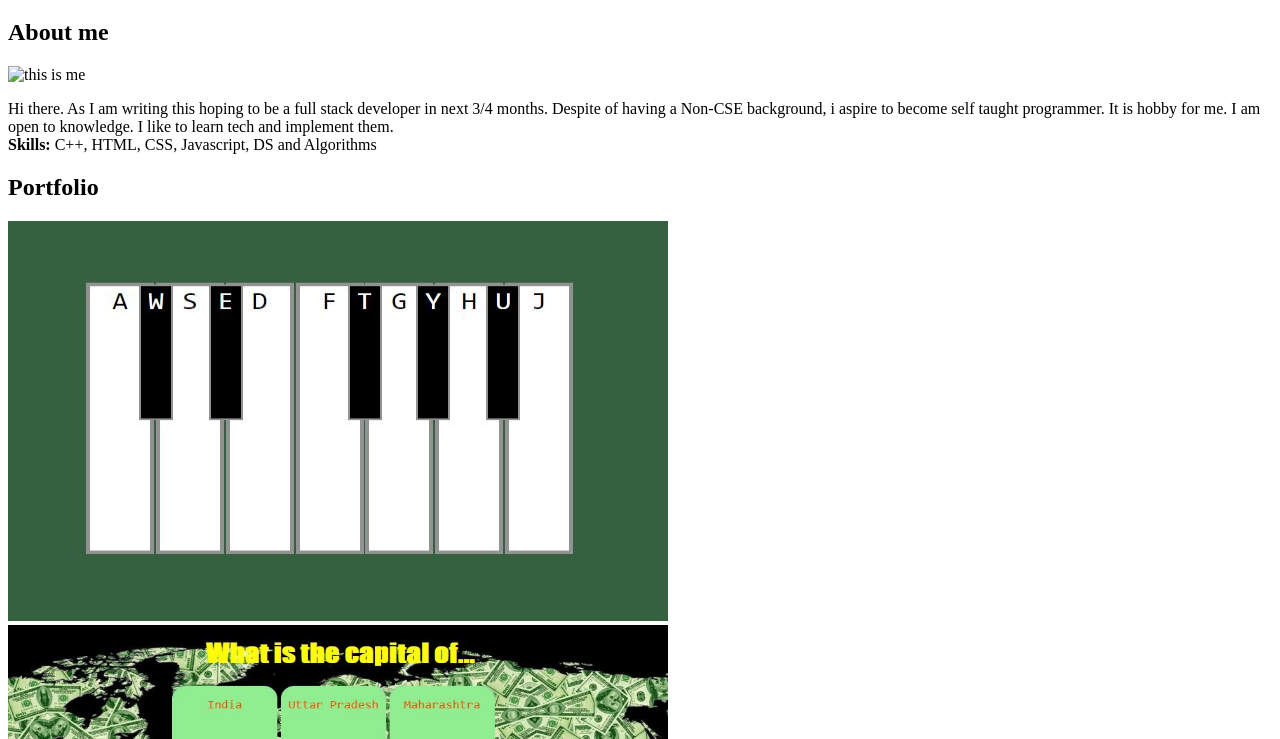
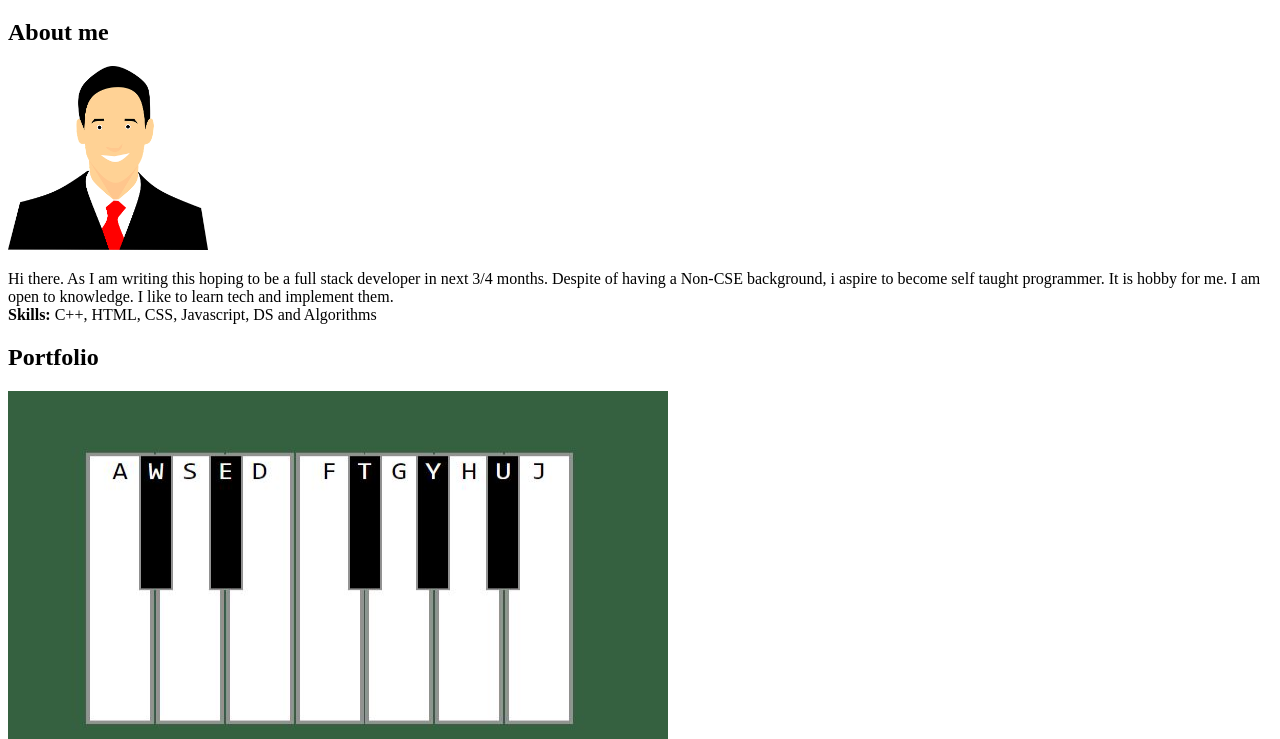
Before and after one commit to Abhi-i/Flashcard, a plain HTML site: page index.html in a window 1280 px wide. Shown: the part 61-800 px from the top of the page. Drawn offline with Linux system fonts and the light colour scheme.

Commit message:
Update index.html

```diff
--- a/index.html
+++ b/index.html
@@ -7,7 +7,7 @@
 <body>
 <h1>Abhinav Verma, Front-end developer</h1>
 <h2 id="about">About me</h2>
-<img src="IMG20191215124334.jpg" alt="this is me" width="200px">
+<img src="IMG20191215124334.png" alt="this is me" width="200px">
 <p>Hi there. As I am writing this hoping to be a full stack developer in next 3/4 months.
 Despite of having a Non-CSE background, i aspire to become self taught programmer. It is hobby for me. I am open to knowledge. I like to learn tech and implement them. <br> <b>Skills:</b> C++, HTML, CSS, Javascript, DS and Algorithms
 </p>
```
